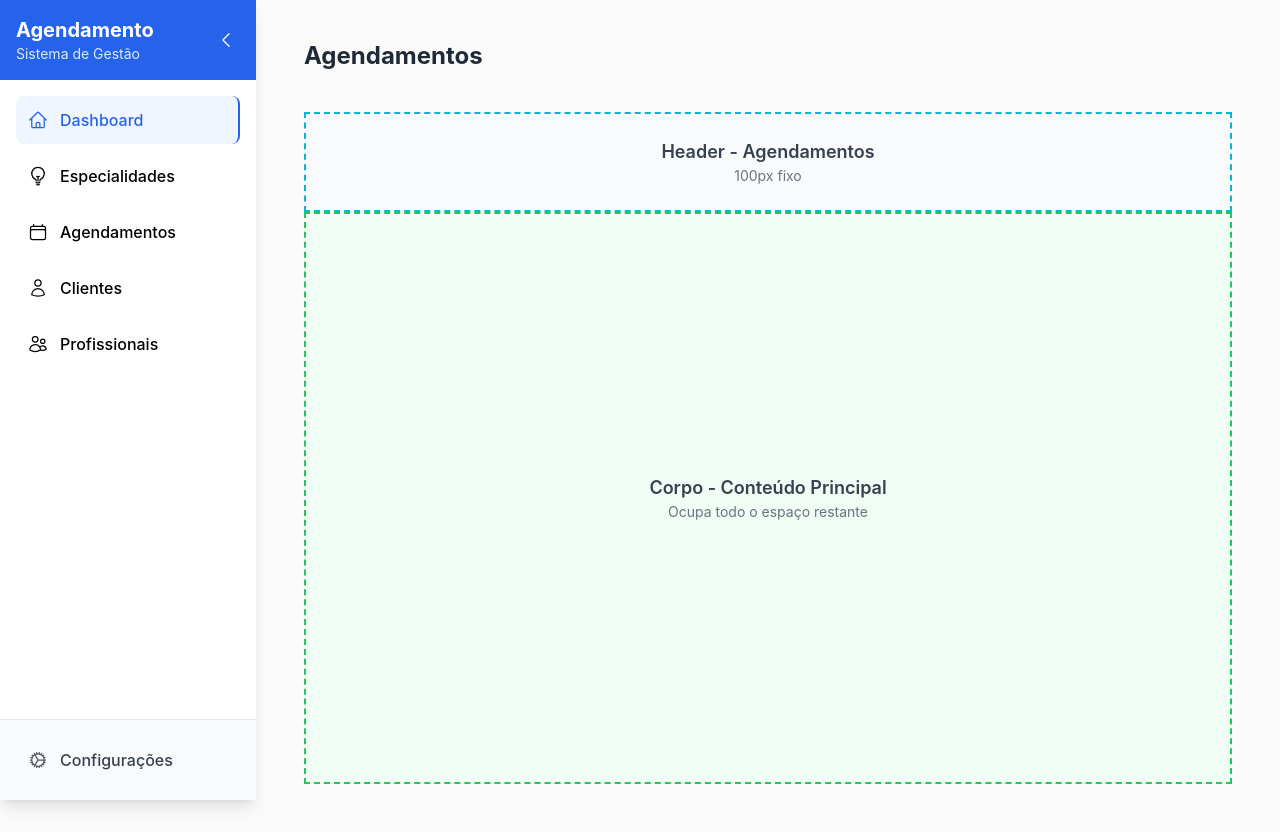
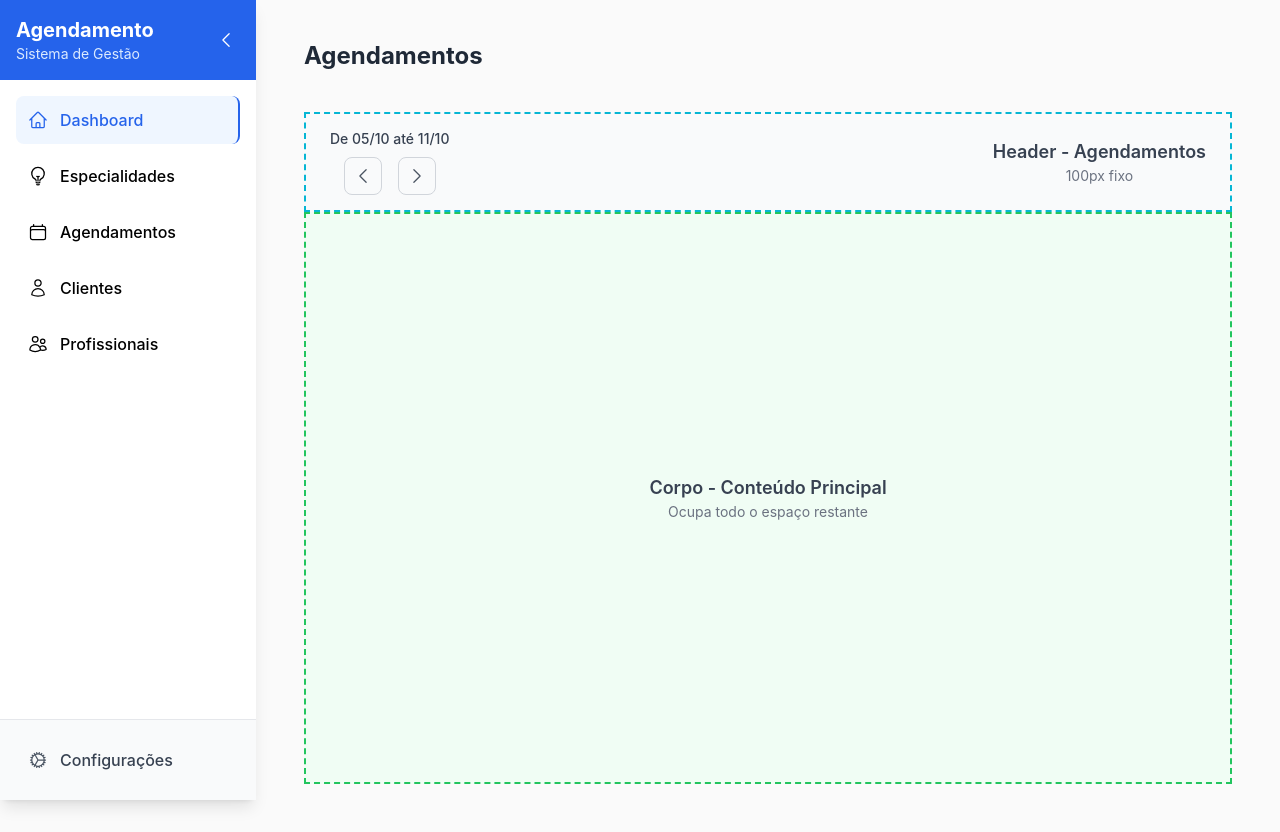
Before and after one commit to devsadriano/agendamentoApresentacao, a Nuxt app: page / in a window 1280 px wide. Built offline with nearby package versions, Linux system fonts and the light colour scheme; no server answers.

Commit message:
Termino Aula: 5.5.4 Componente Controlador

```diff
--- a/app/components/agendamentos/AgendamentoManager.vue
+++ b/app/components/agendamentos/AgendamentoManager.vue
@@ -1,7 +1,13 @@
 <template>
   <div class="rounded-lg h-full flex flex-col">
     <!-- Header - Agendamentos (altura fixa 100px) -->
-    <div class="h-[100px] border-2 border-dashed border-cyan-500 bg-gray-50 flex items-center justify-center">
+    <div class="h-[100px] border-2 border-dashed border-cyan-500 bg-gray-50 flex items-center justify-between px-6">
+      <!-- Lado esquerdo: Controlador de semana -->
+      <div class="flex-shrink-0">
+        <ControladorSemana />
+      </div>
+
+      <!-- Lado direito: Título (ou espaço reservado) -->
       <div class="text-center">
         <h2 class="text-lg font-semibold text-gray-700">Header - Agendamentos</h2>
         <p class="text-sm text-gray-500">100px fixo</p>
@@ -19,6 +25,9 @@
 </template>
 
 <script setup lang="ts">
+// Import explícito do componente
+import ControladorSemana from './ControladorSemana.vue'
+
 // Componente principal para gerenciar agendamentos
 // Por enquanto apenas estrutura básica
 </script>
--- /dev/null
+++ b/app/components/agendamentos/ControladorSemana.vue
@@ -0,0 +1,64 @@
+<template>
+  <div class="flex flex-col items-center space-y-2">
+    <!-- Primeira linha: Período da semana -->
+    <div class="text-sm font-medium text-gray-700">
+      De {{ formatarData(primeiroDia) }} até {{ formatarData(ultimoDia) }}
+    </div>
+
+    <!-- Segunda linha: Botões de navegação -->
+    <div class="flex items-center space-x-4">
+      <!-- Botão voltar semana -->
+      <button
+        @click="voltarSemana"
+        class="p-2 rounded-lg border border-gray-300 hover:bg-gray-50 transition-colors"
+        title="Semana anterior"
+      >
+        <ChevronLeftIcon class="h-5 w-5 text-gray-600" />
+      </button>
+
+      <!-- Botão avançar semana -->
+      <button
+        @click="avancarSemana"
+        class="p-2 rounded-lg border border-gray-300 hover:bg-gray-50 transition-colors"
+        title="Próxima semana"
+      >
+        <ChevronRightIcon class="h-5 w-5 text-gray-600" />
+      </button>
+    </div>
+  </div>
+</template>
+
+<script setup lang="ts">
+import { ChevronLeftIcon, ChevronRightIcon } from '@heroicons/vue/24/outline'
+
+// Acessar o store de agendamentos
+const agendamentoStore = useAgendamentoStore()
+
+// Computed para obter o primeiro e último dia da semana
+const primeiroDia = computed(() => {
+  const semana = agendamentoStore.semanaAtual
+  return semana.length > 0 ? semana[0]?.data || new Date() : new Date()
+})
+
+const ultimoDia = computed(() => {
+  const semana = agendamentoStore.semanaAtual
+  return semana.length > 0 ? semana[6]?.data || new Date() : new Date()
+})
+
+// Função para formatar data no formato dd/mm
+const formatarData = (data: Date): string => {
+  return data.toLocaleDateString('pt-BR', {
+    day: '2-digit',
+    month: '2-digit'
+  })
+}
+
+// Funções para navegação
+const voltarSemana = () => {
+  agendamentoStore.voltarSemana()
+}
+
+const avancarSemana = () => {
+  agendamentoStore.avancarSemana()
+}
+</script>
```
